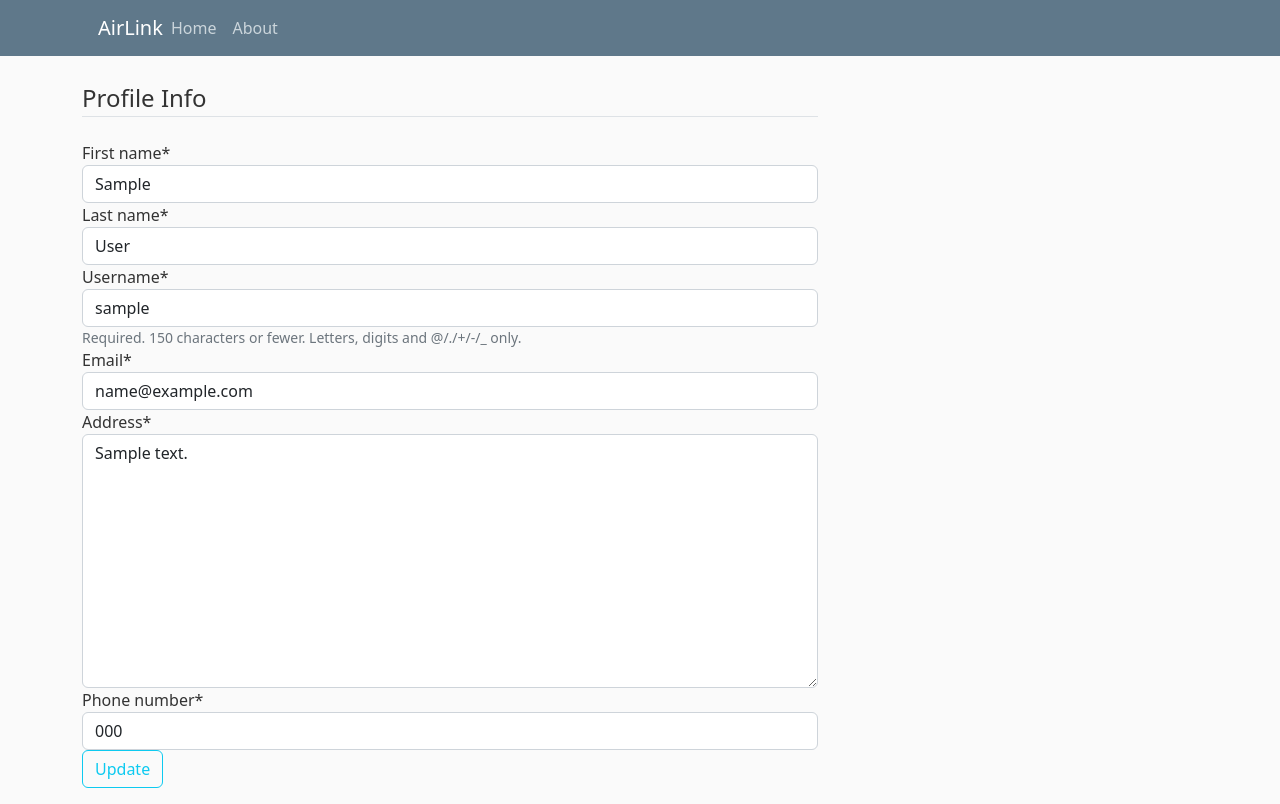
After one commit to tanzim10/CSE_311_Project-Airplane-Management-System, a Django app: page /profile_update in a window 1280 px wide. The commit adds this page. Run offline with Django 4.2, Linux system fonts and the light colour scheme; a user stored in the database is signed in; tables that the repository leaves empty hold one stand-in row (values such as "Sample post"); some libraries are stand-ins or nearby versions.

Commit message:
Profile Update creation

```diff
--- a/Airline/urls.py
+++ b/Airline/urls.py
@@ -24,5 +24,6 @@ urlpatterns = [
     path('login/',auth_views.LoginView.as_view(template_name ='AirlineMS/login.html'), name ='login'),
     path('logout/',auth_views.LogoutView.as_view(template_name ='AirlineMS/logout.html'), name ='logout'),
     path('profile/', main_views.profile, name='profile'),
+    path('profile_update',main_views.profile_update,name ='profile-update')
 
 ]
--- a/AirlineMS/forms.py
+++ b/AirlineMS/forms.py
@@ -10,13 +10,28 @@ class CreateUserForm(UserCreationForm):
     last_name = forms.CharField()
     email = forms.EmailField()
 
-
     class Meta:
         model = User
-        fields =['first_name','last_name','username','email','password1','password2']
+        fields = ['first_name', 'last_name', 'username', 'email', 'password1', 'password2']
 
 
 class ProfileForm(forms.ModelForm):
     class Meta:
         model = Profile
         fields = ['address', 'phone_number']
+
+
+class UserProfileUpdate(forms.ModelForm):
+    first_name = forms.CharField()
+    last_name = forms.CharField()
+    email = forms.EmailField()
+
+    class Meta:
+        model = User
+        fields = ['first_name', 'last_name', 'username', 'email']
+
+
+class ProfileUpdateForm(forms.ModelForm):
+    class Meta:
+        model = Profile
+        fields = ['address', 'phone_number']
--- /dev/null
+++ b/AirlineMS/templates/AirlineMS/profile_update.html
@@ -0,0 +1,16 @@
+{% extends "AirlineMS/base.html" %}
+{% load crispy_forms_tags %}
+{%block content%}
+
+<form method="POST" enctype="multipart/form-data">
+          {% csrf_token %}
+          <fieldset class="form-group">
+              <legend class="border-bottom mb-4">Profile Info</legend>
+              {{ u_form|crispy }}
+              {{ p_form|crispy }}
+          </fieldset>
+          <div class="form-group">
+              <button class="btn btn-outline-info" type="submit">Update</button>
+          </div>
+      </form>
+{%endblock content%}
--- a/AirlineMS/views.py
+++ b/AirlineMS/views.py
@@ -1,7 +1,7 @@
 from django.shortcuts import render , redirect
 from django.http import HttpResponse
 from django.contrib.auth.forms import UserCreationForm
-from .forms import CreateUserForm,ProfileForm
+from .forms import CreateUserForm,ProfileForm,UserProfileUpdate,ProfileUpdateForm
 from django.contrib import messages
 from django.contrib.auth.decorators import login_required
 from .models import Profile
@@ -61,5 +61,28 @@ def register(response):
 
 @login_required
 def profile(response):
-    context = {'profile':profile}
-    return render(response, 'AirlineMS/profile.html',context)
+
+
+    return render(response, 'AirlineMS/profile.html')
+
+@login_required
+def profile_update(response):
+    u_form = UserProfileUpdate(response.POST, instance=response.user)
+    p_form = ProfileForm(response.POST, response.FILES, instance=response.user.profile)
+
+    if u_form.is_valid() and p_form.is_valid():
+        u_form.save()
+        p_form.save()
+        messages.success(response, f'Your account has been updated!')
+        return redirect('profile')
+
+    else:
+        u_form = UserProfileUpdate(instance=response.user)
+        p_form = ProfileUpdateForm(instance=response.user.profile)
+
+    context = {
+        'u_form': u_form,
+        'p_form': p_form
+    }
+
+    return render(response,'AirlineMS/profile_update.html',context)
```
Also changed, not shown: AirlineMS/templates/AirlineMS/profile.html (+7 -8 lines), AirlineMS/models.py (line endings or trailing spaces).
